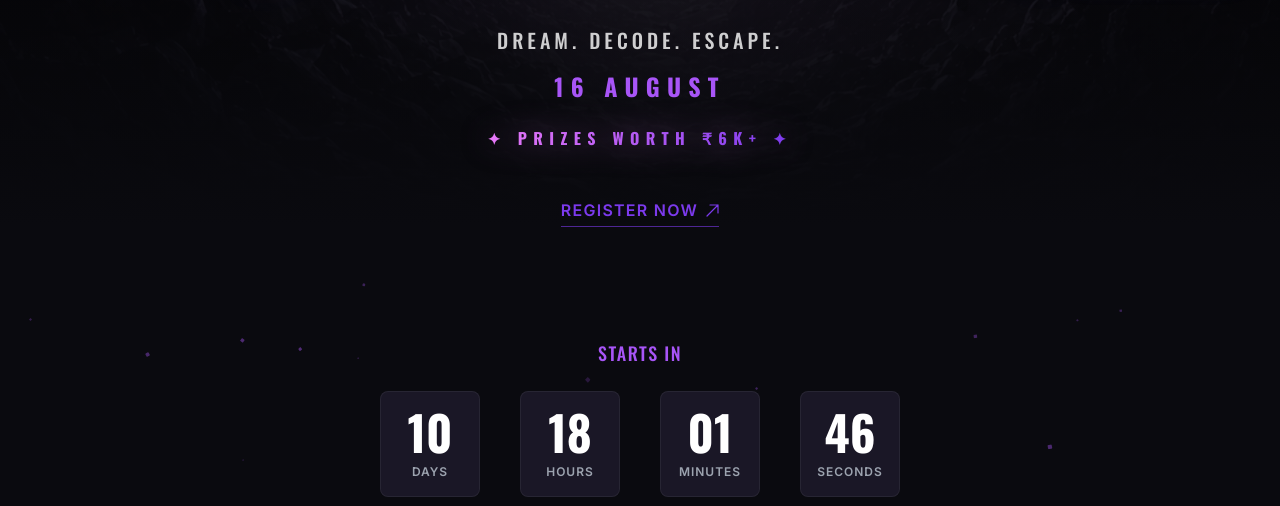
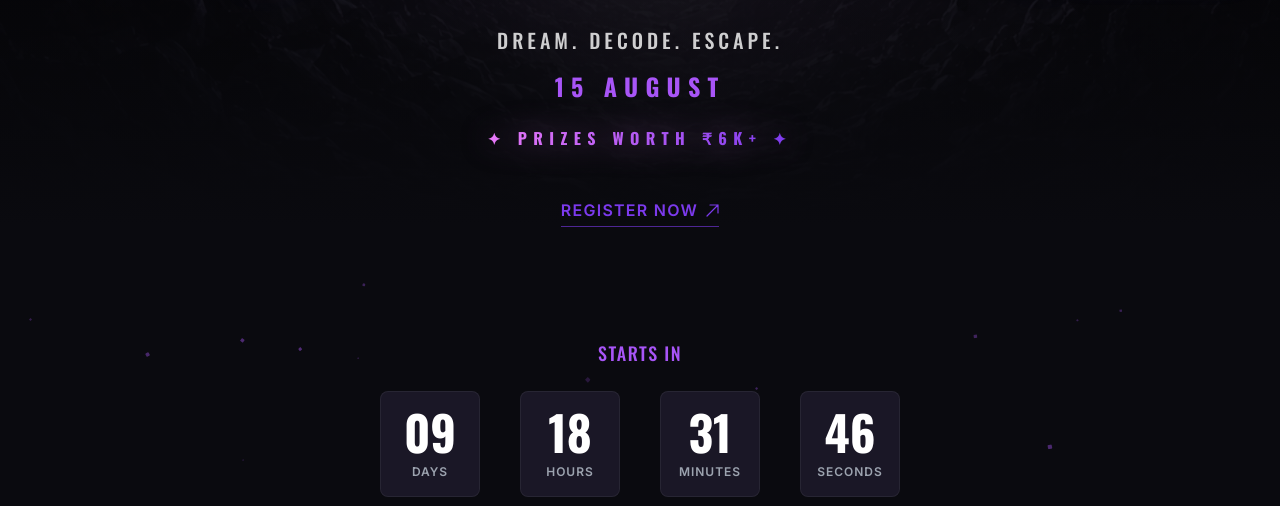
Before and after one commit to DaateshwarSinghGrewal/ctf-registration-portal, a React (Vite) app in the folder client/: page / in a window 1280 px wide. Shown: the part 793-1299 px from the top of the page. Built offline with nearby package versions, Linux system fonts and the light colour scheme; no server answers.

Commit message:
date change

```diff
--- a/client/src/components/sections/CountdownTimer.jsx
+++ b/client/src/components/sections/CountdownTimer.jsx
@@ -1,6 +1,6 @@
 import { useCountdown } from '../../hooks/useCountdown.js'
 
-const REGISTRATION_TARGET_DATE = '2026-08-16T20:00:00+05:30'
+const REGISTRATION_TARGET_DATE = '2026-08-15T20:30:00+05:30'
 
 /**
  * Hero countdown ("Starts in") identified on the Landing section (Page
--- a/client/src/pages/Website/sections/Landing.jsx
+++ b/client/src/pages/Website/sections/Landing.jsx
@@ -106,7 +106,7 @@ export default function Landing() {
 
           {/* Date */}
           <motion.p variants={itemVariants} className="font-heading text-xl font-bold tracking-[0.3em] text-amethyst-bright sm:text-2xl mb-4">
-            16 AUGUST
+            15 AUGUST
           </motion.p>
 
           {/* Prizes */}
```
